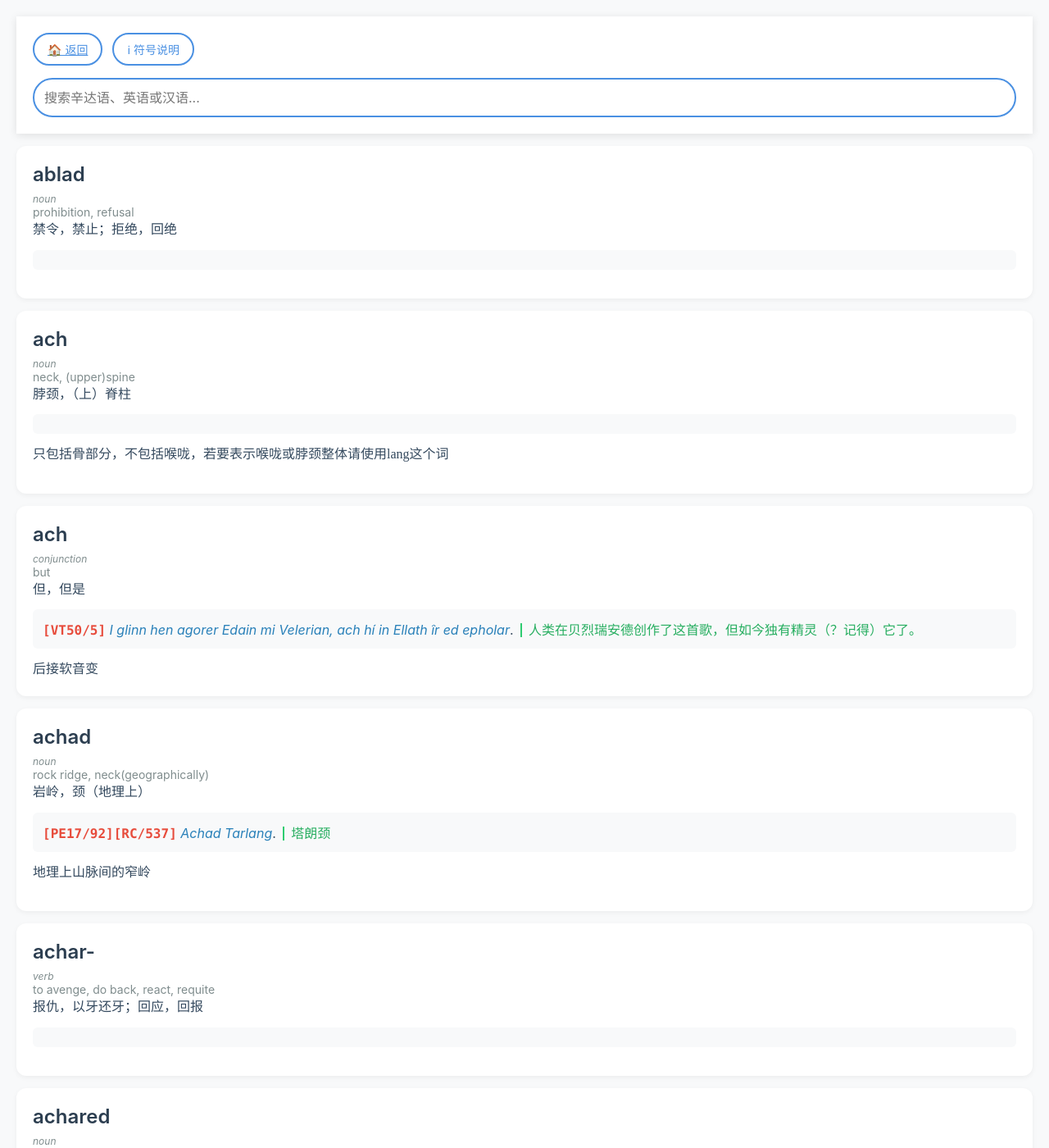
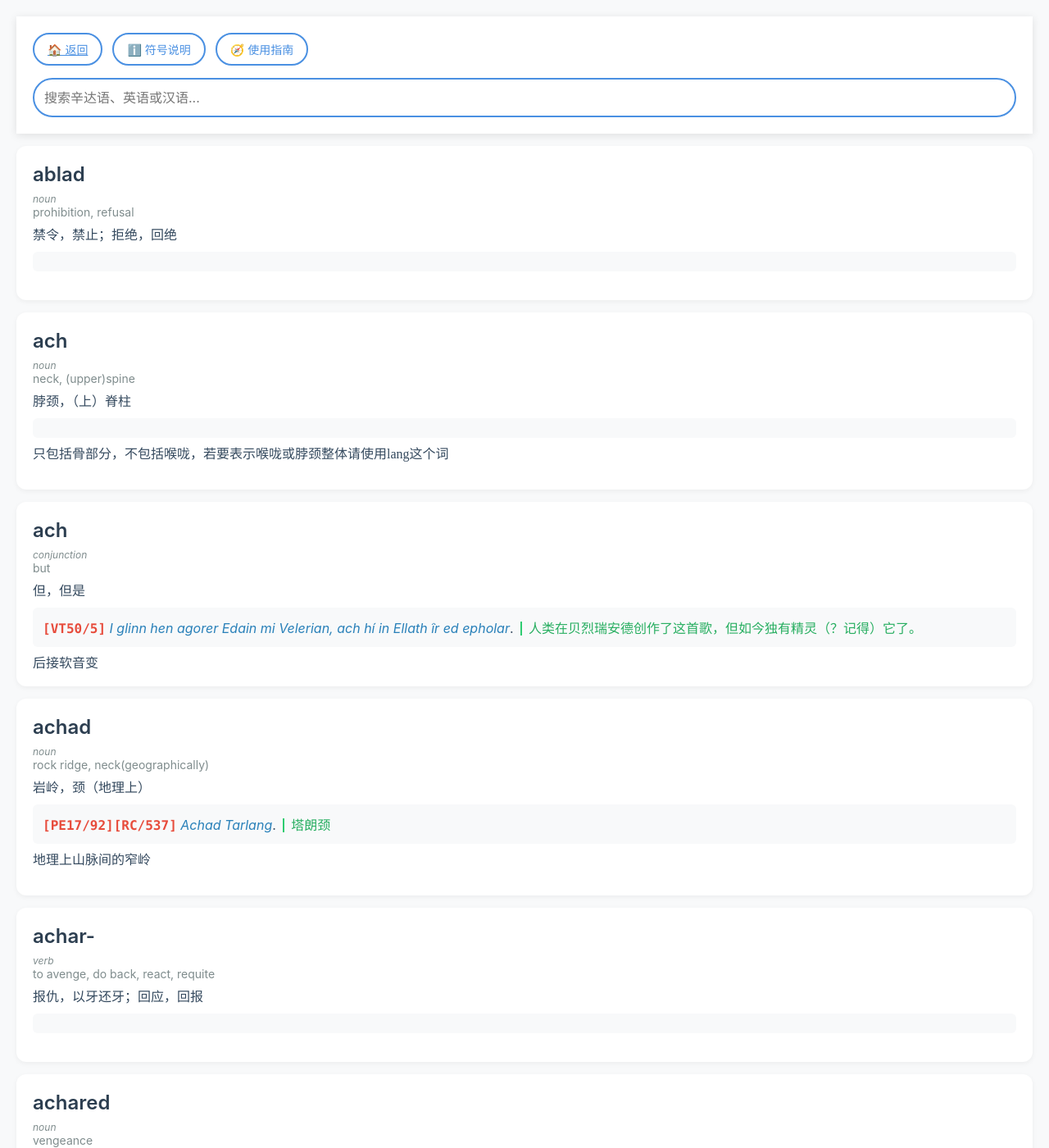
Before and after one commit to Kinnuch/kinnuch.github.io, a Jekyll site: the page laim/sindarin.assets/SindarinDatabase/SindarinDictionary.html, which Jekyll copies as it is, in a window 1280 px wide and 1400 px high. Shown: the whole window at 82% size. Built offline with Jekyll 4.4.1, drawn with Linux system fonts in a browser that asks for light colours; some web fonts are replaced; some of the changed text lies outside the part shown.

Commit message:
update css style

```diff
--- a/laim/sindarin.assets/SindarinDatabase/DictScript.js
+++ b/laim/sindarin.assets/SindarinDatabase/DictScript.js
@@ -39,9 +39,8 @@
             <div class="morphology">
                 ${entry.morphology.map(m => `
                     <div class="morph-item">
-                        <div>变化类型：${m.type}</div>
-                        <div>三单形式：${m.form}</div>
-                        <div>其他形式：${m.other_form}</div>
+                        <div>${m.type}</div>
+                        <div>${m.form}</div>
                     </div>
                 `).join('')}
             </div>
@@ -60,13 +59,12 @@
             /([\u4e00-\u9fa5].*)/g,
             '<span class="sentence-chinese">$1</span>'
         ).replace(
-            /([a-zA-Z].*?)(?=\s*[.]\s*|$)/g,
+            /([áéíóúýÁÉÍÓÚÝñÑâêîôûŷÂÊÎÔÛŶëËa-zA-Z].*?)(?=\s*[.]\s*|$)/g,
             '<span class="sentence-latin">$1</span>'
         );
         sentenceHTML = `<div class="sentence">${formatted}</div>`;
-    }
 
-    return `
+        return `
         <div class="entry" onclick="toggleMorphology(this)">
             <div class="dict-form">${entry.dict_form}</div>
             <div class="part">${entry.part}</div>
@@ -76,7 +74,20 @@
             <div class="other">${entry.other}</div>
             ${fillMorphology(entry)}
         </div>
-    `;
+        `;
+    }
+    else {
+        return `
+        <div class="entry" onclick="toggleMorphology(this)">
+            <div class="dict-form">${entry.dict_form}</div>
+            <div class="part">${entry.part}</div>
+            <div class="english">${entry.english}</div>
+            <div class="definition">${entry.definition}</div>
+            <div class="other">${entry.other}</div>
+            ${fillMorphology(entry)}
+        </div>
+        `;
+    }
 }
 
 function toggleMorphology(element) {
@@ -126,16 +137,24 @@
     observer.observe(document.getElementById('loading'));
 }
 
-function toggleDropdown() {
-    document.getElementById("dropdownContent").classList.toggle("show");
+function toggleDropdownInfo() {
+    document.getElementById("dropdownContentInfo").classList.toggle("show");
+}
+
+function toggleDropdownGuide() {
+    document.getElementById("dropdownContentGuide").classList.toggle("show");
 }
 
 // 点击外部关闭下拉
 window.onclick = function(e) {
     if (!e.target.matches('.utility-btn')) {
-        const dropdowns = document.getElementsByClassName("dropdown-content");
+        const dropdownsinfo = document.getElementsByClassName("dropdowninfo-content");
         for (let i = 0; i < dropdowns.length; i++) {
-            dropdowns[i].classList.remove('show');
+            dropdownsinfo[i].classList.remove('show');
+        }
+        const dropdownsguide = document.getElementsByClassName("dropdownguide-content");
+        for (let i = 0; i < dropdowns.length; i++) {
+            dropdownsguide[i].classList.remove('show');
         }
     }
 }
--- a/laim/sindarin.assets/SindarinDatabase/DictStyle.css
+++ b/laim/sindarin.assets/SindarinDatabase/DictStyle.css
@@ -40,12 +40,17 @@
     transform: translateY(-1px);
 }
 
-.dropdown {
+.dropdowninfo {
     position: relative;
     display: inline-block;
 }
 
-.dropdown-content {
+.dropdownguide {
+    position: relative;
+    display: inline-block;
+}
+
+.dropdowninfo-content {
     display: none;
     position: absolute;
     top: 100%;
@@ -59,7 +64,28 @@
     margin-top: 5px;
 }
 
-.dropdown-content p {
+.dropdownguide-content {
+    display: none;
+    position: absolute;
+    top: 100%;
+    left: 0;
+    background: white;
+    box-shadow: 0 4px 12px rgba(0,0,0,0.1);
+    border-radius: 8px;
+    padding: 15px;
+    min-width: 220px;
+    z-index: 200;
+    margin-top: 5px;
+}
+
+.dropdowninfo-content p {
+    margin: 8px 0;
+    color: #34495e;
+    font-size: 13px;
+    line-height: 1.4;
+}
+
+.dropdownguide-content p {
     margin: 8px 0;
     color: #34495e;
     font-size: 13px;
@@ -126,8 +152,9 @@
 
 .definition {
     color: #34495e;
-    line-height: 1.6;
+    line-height: 16px;
     font-family: 'Times New Roman', dictChinese;
+    margin-top: 12px;
 }
 
 .sentence {
@@ -160,8 +187,13 @@
 
 .other {
     color: #34495e;
-    line-height: 1.6;
+    line-height: 16px;
     font-family: 'Times New Roman', dictChinese;
+}
+
+.other [lang=en] {
+    position: relative;
+    top: 2em;
 }
 
 .morphology {
--- a/laim/sindarin.assets/SindarinDatabase/SindarinDictionary.html
+++ b/laim/sindarin.assets/SindarinDatabase/SindarinDictionary.html
@@ -13,11 +13,11 @@
                 🏠 返回
             </a>
 
-            <div class="dropdown">
-                <button class="utility-btn" onclick="toggleDropdown()">
-                    ℹ 符号说明
+            <div class="dropdowninfo">
+                <button class="utility-btn" onclick="toggleDropdownInfo()">
+                    ℹ️ 符号说明
                 </button>
-                <div class="dropdown-content" id="dropdownContent">
+                <div class="dropdowninfo-content" id="dropdownContentInfo">
                     <p><strong>Soft</strong> - 软音变/弱化</p>
                     <p><strong>Plural</strong> - 复数</p>
                     <p><strong>NasalⅠ</strong> - 鼻音音变Ⅰ型（软鼻音音变）</p>
@@ -38,6 +38,16 @@
                     <p><strong>PerfectParticiple</strong> - 完成分词</p>
                 </div>
             </div>
+
+            <div class="dropdownguide">
+                <button class="utility-btn" onclick="toggleDropdownGuide()">
+                    🧭 使用指南
+                </button>
+                <div class="dropdownguide-content" id="dropdownContentGuide">
+                    <p><strong>名词形态</strong> - 展示了每种音变的变化</p>
+                    <p><strong>动词形态</strong> - 斜杠左侧为三单形式，右侧为未添加人称的非三单形式；如果有逗号则代表两种形式均可</p>
+                </div>
+            </div>
         </div>
         <input type="text" id="searchInput" placeholder="搜索辛达语、英语或汉语...">
     </div>
```
